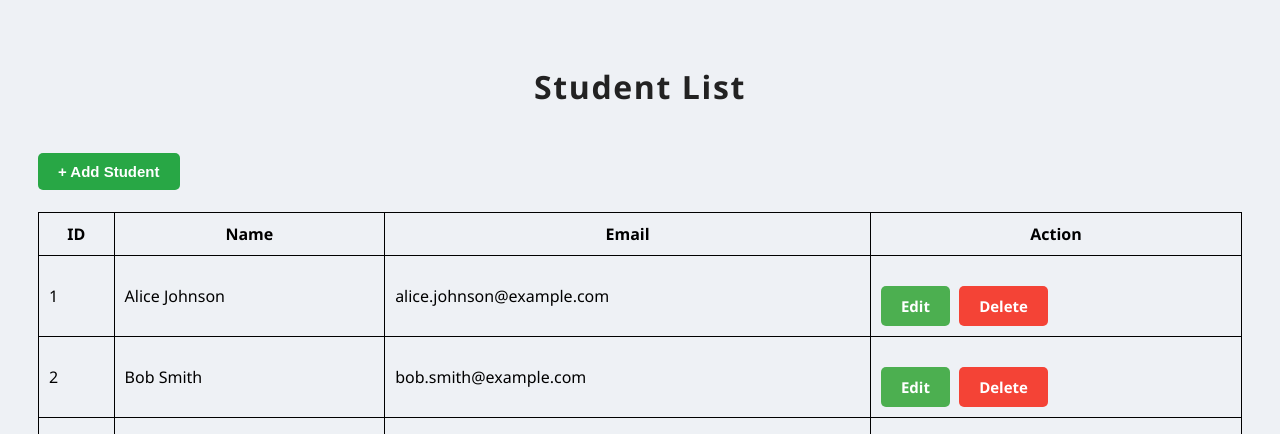
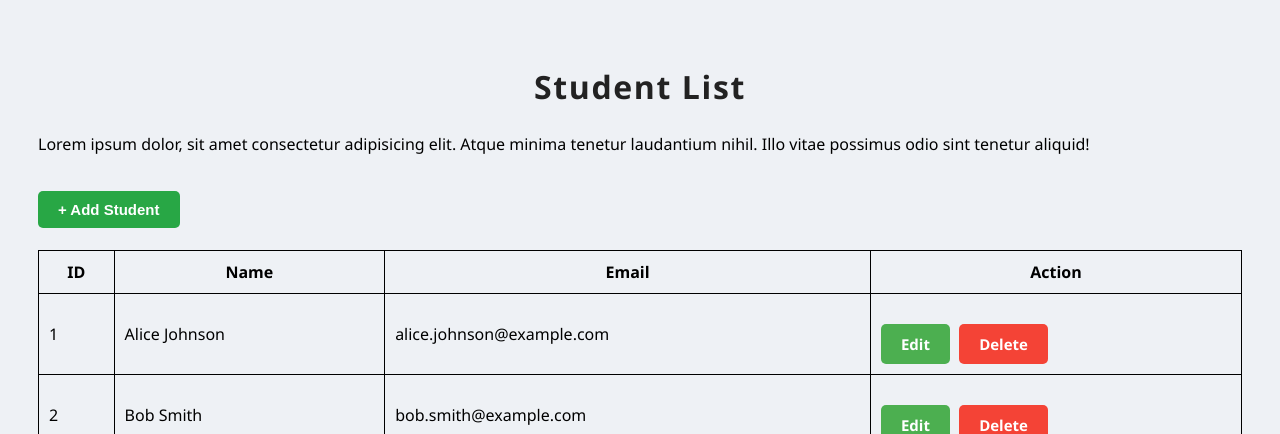
Before and after one commit to Prathosh-HUB/PHP-CRUD-APP, a PHP site: page / in a window 1280 px wide. Shown: the top 434 px of the page. Run offline with PHP 8.4, Linux system fonts and the light colour scheme; data comes from the database, SQL or seed files in the repository.

Commit message:
para added

```diff
--- a/index.php
+++ b/index.php
@@ -8,6 +8,7 @@
 
 </head>
 <h2 >Student List</h2>
+<p>Lorem ipsum dolor, sit amet consectetur adipisicing elit. Atque minima tenetur laudantium nihil. Illo vitae possimus odio sint tenetur aliquid!</p>
 
 <button class="btn add-btn" onclick="location.href='add.php'">+ Add Student</button><br>
 <br>
```
